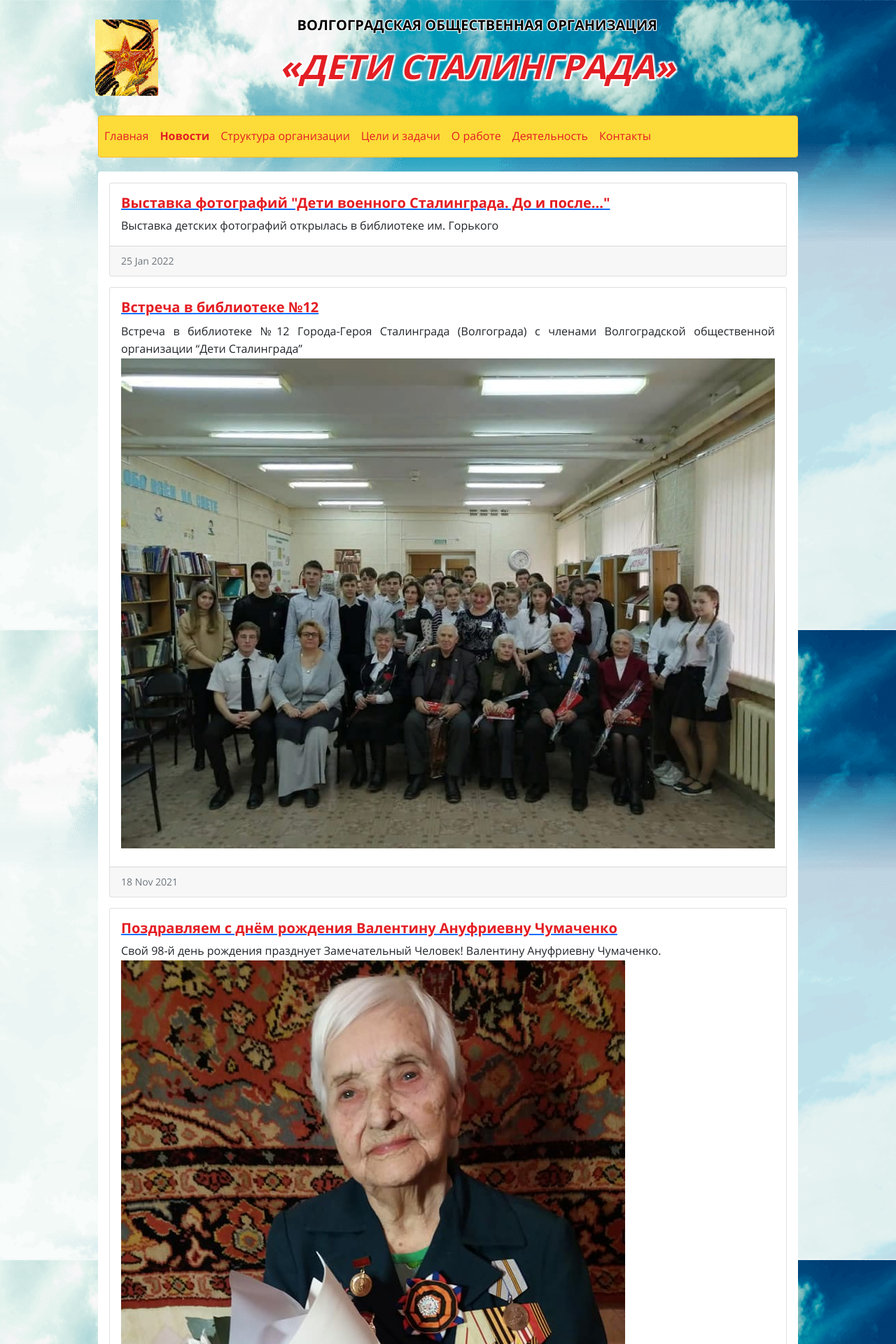
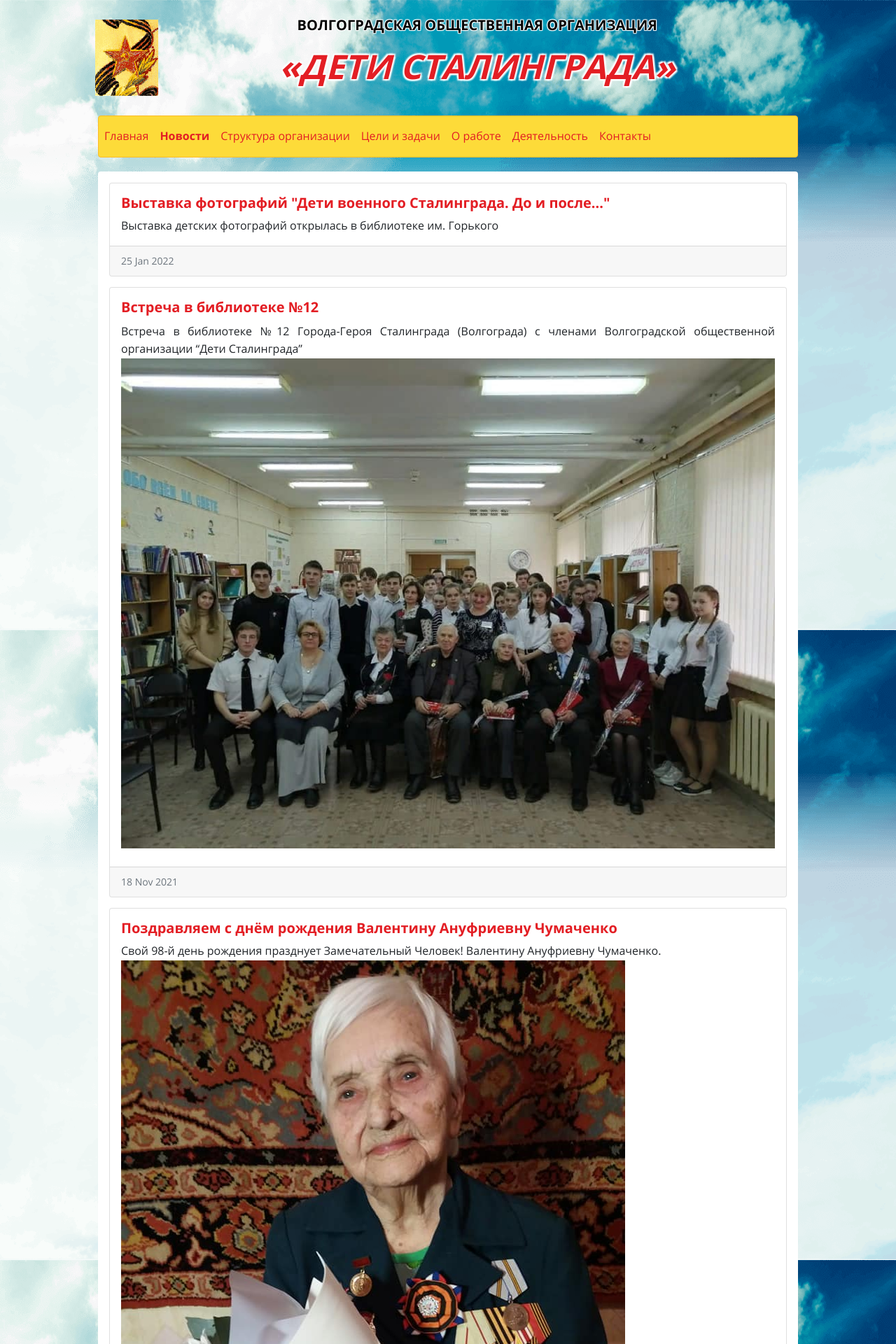
Before and after one commit to detistalingrada/detistalingrada.github.io, a Jekyll site: the page built from news.md, in a window 1280 px wide. Shown: the top 1920 px of the page at 70% size. Built offline with Jekyll 4.4.1, drawn with Linux system fonts in a browser that asks for light colours.

Commit message:
убрал подчёркивание ссылок в карточках

```diff
--- a/css/main.css
+++ b/css/main.css
@@ -488,6 +488,10 @@
     text-indent: 0;
 }
 
+.card-deck .card .card-body a {
+    text-decoration: none;
+}
+
 .card-body img,
 p>img {
     display: block;
```
